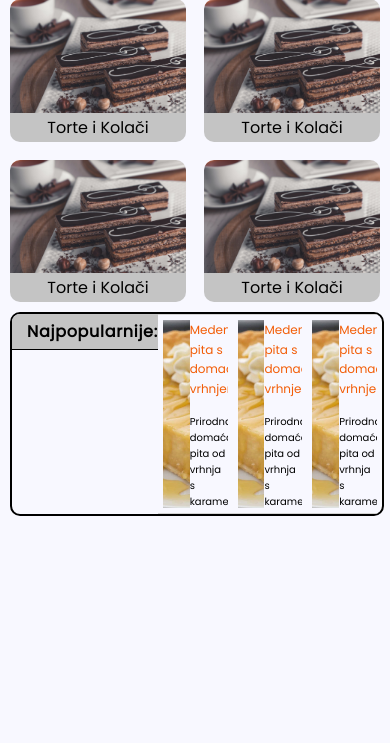
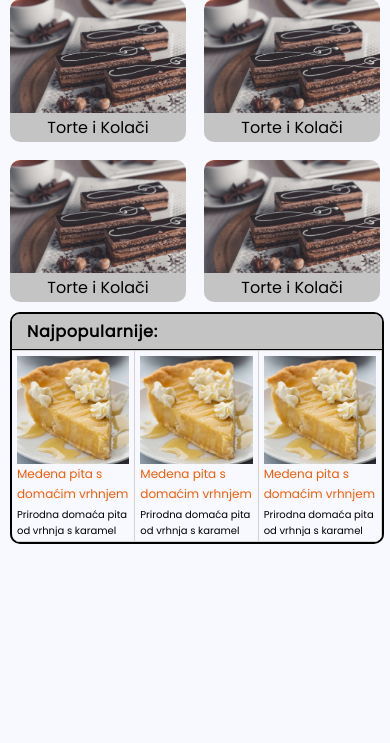
Before and after one commit to MarkoPavich/OPG_Plac, a Django app: page / in a window 390 px wide. Shown: the part 733-1476 px from the top of the page. Run offline with Django 3.2, Linux system fonts and the light colour scheme.

Commit message:
Separated 'top-picks' header from the flow, progress on 'top-picks' phone layout

```diff
--- a/OPG_Plac/static/category_selection_block.css
+++ b/OPG_Plac/static/category_selection_block.css
@@ -81,8 +81,14 @@
 	border-radius: 10px;
 	overflow: hidden;
 
+}
+
+.top-picks-group-container{
 	display: flex;
 	flex-direction: column;
+	overflow-y: scroll;
+
+	scrollbar-width: none;
 }
 
 @media(max-width: 1000px) and (min-width: 800px){
@@ -141,16 +147,26 @@
 		margin-top: 10px;
 
 		max-width: 100%;
-		max-height: 200px;
+		max-height: 400px;
+	}
 
+	.top-picks-group-container{
 		flex-direction: row;
 	}
-}
 
-.top-picks-container{
-	overflow-y: scroll;
+	.top-pick-unit-container{
+		flex-direction: column;
+		height: 180px;
 
-	scrollbar-width: none;
+		border-right: solid 1px lightgrey;
+	}
+	.top-pick-unit-img{
+		height: 60%;
+	}
+
+	.top-picks-unit-text-container{
+		height: 40%;
+	}
 }
 
 .top-picks-header-box{
--- a/OPG_Plac/templates/components/category_selection_block.html
+++ b/OPG_Plac/templates/components/category_selection_block.html
@@ -91,6 +91,8 @@
             <span>Najpopularnije:</span>
         </div>
 
+        <div class="top-picks-group-container">
+
             <div class="top-pick-unit-container">
 
                 <div class="top-pick-unit-img">
@@ -150,7 +152,7 @@
                 </div>
 
             </div>
-
+        </div>
     </div>
 
 </div>
```
Lines whose indentation alone changed are shown as unchanged.
